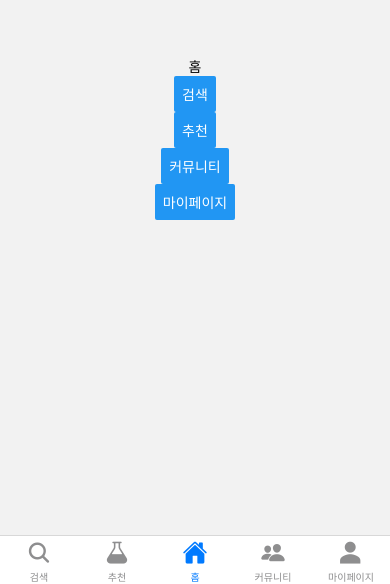
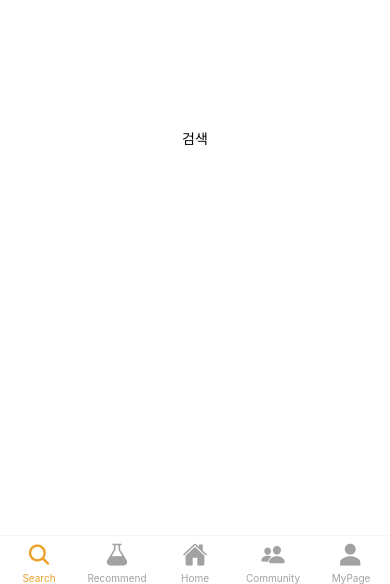
Before and after one commit to wjeongchoi/madCampWeek2, a React Native app in the folder app/: screen /Search in a window 390 px wide. Shown: the part 260-844 px from the top of the page. Built offline with nearby package versions, Linux system fonts and the light colour scheme; what @emotion/native would draw is missing.

Commit message:
:sparkles: make navigation

```diff
--- a/app/App.tsx
+++ b/app/App.tsx
@@ -1,77 +1,32 @@
-import React from "react";
-import { NavigationContainer } from "@react-navigation/native";
-import { createBottomTabNavigator } from "@react-navigation/bottom-tabs";
-import { Ionicons } from '@expo/vector-icons'; // 아이콘 라이브러리 import
+import React, { useState, useEffect } from 'react';
+import * as SplashScreen from 'expo-splash-screen';
+import * as Font from 'expo-font';
+import { RootStack } from './navigation/RootStack';
 
-import {
-  OwnRecipe,
-  CommunityMain,
-  Home,
-  UploadRecipe,
-  RecommendedKitchenState,
-  ResultRecommend,
-  SearchMain,
-  MyKitchenState,
-  MyPageMain,
-  RecommendMain,
- } from "./screens";
-
-const Tab = createBottomTabNavigator();
+const fetchFonts = () => {
+  return Font.loadAsync({
+    "Pretendard-Regular": require("./assets/fonts/Pretendard-Regular.otf"),
+    "Pretendard-Medium": require("./assets/fonts/Pretendard-Medium.otf"),
+    "Pretendard-SemiBold": require("./assets/fonts/Pretendard-SemiBold.otf"),
+    "Pretendard-Bold": require("./assets/fonts/Pretendard-Bold.otf"),    // 필요한 경우 다른 폰트 스타일도 여기에 추가
+  });
+};
 
 export default function App() {
+  const [fontLoaded, setFontLoaded] = useState(false);
+
+  useEffect(() => {
+    SplashScreen.preventAutoHideAsync(); // 스플래시 스크린을 자동으로 숨기지 않음
+    fetchFonts().then(() => {
+      setFontLoaded(true);
+      SplashScreen.hideAsync(); // 폰트 로딩 완료 후 스플래시 스크린 숨기기
+    });
+  }, []);
+
+  if (!fontLoaded) {
+    return null; // 폰트 로딩 중에는 아무것도 표시하지 않음
+  }
   return (
-    <NavigationContainer>
-      <Tab.Navigator
-        initialRouteName="홈"
-        screenOptions={{
-          headerShown: false,
-        }}>
-        <Tab.Screen
-          name="검색"
-          component={SearchMain}
-          options={{
-            tabBarIcon: ({ color, size }) => (
-              <Ionicons name="search" color={color} size={size} />
-            ),
-          }}
-        />
-        <Tab.Screen
-          name="추천"
-          component={RecommendMain}
-          options={{
-            tabBarIcon: ({ color, size }) => (
-              <Ionicons name="md-flask" color={color} size={size} />
-            ),
-          }}
-        />
-        <Tab.Screen
-          name="홈"
-          component={Home}
-          options={{
-            tabBarIcon: ({ color, size }) => (
-              <Ionicons name="home" color={color} size={size} />
-            ),
-          }}
-        />
-        <Tab.Screen
-          name="커뮤니티"
-          component={CommunityMain}
-          options={{
-            tabBarIcon: ({ color, size }) => (
-              <Ionicons name="md-people" color={color} size={size} />
-            ),
-          }}
-        />
-        <Tab.Screen
-          name="마이페이지"
-          component={MyPageMain}
-          options={{
-            tabBarIcon: ({ color, size }) => (
-              <Ionicons name="md-person-sharp" color={color} size={size} />
-            ),
-          }}
-        />
-      </Tab.Navigator>
-    </NavigationContainer>
+      <RootStack />
   );
 }
--- a/app/Screens/Home.tsx
+++ b/app/Screens/Home.tsx
@@ -1,32 +1,32 @@
 import React from 'react';
 import { View, Text, Button } from 'react-native';
-import { StackNavigationProp } from '@react-navigation/stack';
+import { useNavigation } from "@react-navigation/native";
+import { HomeTabScreenProps } from '../navigation/types';
 
-// Define the type for your navigation prop
-type HomeProps = {
-  navigation: StackNavigationProp<any, any>;
-};
 
-// Your component now uses the HomeProps type
-export const Home: React.FC<HomeProps> = ({ navigation }) => {
+export const Home: React.FC<HomeTabScreenProps<"Home">> = ({ navigation }) => {
   return (
     <View style={{ flex: 1, justifyContent: 'center', alignItems: 'center' }}>
       <Text>홈</Text>
       <Button
         title="검색"
-        onPress={() => navigation.navigate('검색')}
+        onPress={() => navigation.navigate('Search')}
+      />
+      <Button
+        title="재료 보기"
+        onPress={() => navigation.navigate('MyKitchenState')}
       />
       <Button
         title="추천"
-        onPress={() => navigation.navigate('추천')}
+        onPress={() => navigation.navigate('Recommend')}
       />
       <Button
         title="커뮤니티"
-        onPress={() => navigation.navigate('커뮤니티')}
+        onPress={() => navigation.navigate('Community')}
       />
       <Button
         title="마이페이지"
-        onPress={() => navigation.navigate('마이페이지')}
+        onPress={() => navigation.navigate('MyPage')}
       />
     </View>
   );
--- a/app/Screens/MyKitchenState.tsx
+++ b/app/Screens/MyKitchenState.tsx
@@ -1,8 +1,9 @@
 import React from 'react';
 import { View, Text, Button } from 'react-native';
 import { text } from '../styles';
+import { RootStackScreenProps } from '../navigation/types';
 
-export const MyKitchenState: React.FC = ()=> {
+export const MyKitchenState: React.FC<RootStackScreenProps<"MyKitchenState">> = ()=> {
   return (
     <View style={{ flex: 1, justifyContent: 'center', alignItems: 'center' }}>
       <Text style={[text.h1]}>내 주방 상태</Text>
--- a/app/Screens/SearchMain.tsx
+++ b/app/Screens/SearchMain.tsx
@@ -1,7 +1,8 @@
 import React from 'react';
 import { View, Text, Button } from 'react-native';
+import { HomeTabScreenProps } from '../navigation/types';
 
-export const SearchMain: React.FC = ()=> {
+export const SearchMain: React.FC<HomeTabScreenProps<"Search">> = ()=> {
   return (
     <View style={{ flex: 1, justifyContent: 'center', alignItems: 'center' }}>
       <Text>검색</Text>
--- a/app/navigation/HomeTab.tsx
+++ b/app/navigation/HomeTab.tsx
@@ -0,0 +1,75 @@
+import React from "react";
+import { useSafeAreaInsets } from "react-native-safe-area-context";
+import { Ionicons } from '@expo/vector-icons'; // 아이콘 라이브러리 import
+
+import { createBottomTabNavigator } from "@react-navigation/bottom-tabs";
+
+import type { HomeTabParamList } from "./types";
+import { bg, colors, padding, text } from "../styles";
+import {
+  CommunityMain,
+  Home,
+  MyPageMain,
+  RecommendMain,
+  SearchMain,
+} from "../screens";
+
+const Tab = createBottomTabNavigator<HomeTabParamList>();
+
+export const HomeTab: React.FC = () => {
+    const insets = useSafeAreaInsets();
+
+    return (
+        <Tab.Navigator
+        initialRouteName="Home"
+        screenOptions={{
+          headerShown: false,
+        }}>
+        <Tab.Screen
+          name="Search"
+          component={SearchMain}
+          options={{
+            tabBarIcon: ({ color, size }) => (
+              <Ionicons name="search" color={color} size={size}/>
+            ),
+          }}
+        />
+        <Tab.Screen
+          name="Recommend"
+          component={RecommendMain}
+          options={{
+            tabBarIcon: ({ color, size }) => (
+              <Ionicons name="md-flask" color={color} size={size} />
+            ),
+          }}
+        />
+        <Tab.Screen
+          name="Home"
+          component={Home}
+          options={{
+            tabBarIcon: ({ color, size }) => (
+              <Ionicons name="home" color={color} size={size} />
+            ),
+          }}
+        />
+        <Tab.Screen
+          name="Community"
+          component={CommunityMain}
+          options={{
+            tabBarIcon: ({ color, size }) => (
+              <Ionicons name="md-people" color={color} size={size} />
+            ),
+          }}
+        />
+        <Tab.Screen
+          name="MyPage"
+          component={MyPageMain}
+          options={{
+            tabBarIcon: ({ color, size }) => (
+              <Ionicons name="md-person-sharp" color={color} size={size} />
+            ),
+          }}
+        />
+      </Tab.Navigator>
+    )
+}
--- a/app/navigation/RootStack.tsx
+++ b/app/navigation/RootStack.tsx
@@ -0,0 +1,49 @@
+import React from "react";
+import { Text, View } from "react-native";
+import { NavigationContainer } from "@react-navigation/native";
+import { createStackNavigator } from "@react-navigation/stack";
+
+import { HomeTab } from "./HomeTab";
+import type { RootStackParamList } from "./types";
+import {
+  OwnRecipe,
+  UploadRecipe,
+  RecommendedKitchenState,
+  ResultRecommend,
+  MyKitchenState,
+  ManRecipe,
+} from "../screens";
+import { center, colors, fill } from "../styles";
+import { HeaderBackImage } from "./Header";
+import { AppTheme } from "../theme";
+
+const Stack = createStackNavigator<RootStackParamList>();
+
+export const RootStack: React.FC = () => {
+  return (
+    <NavigationContainer theme={AppTheme}>
+      <React.Suspense
+        fallback={
+          <View style={[fill, center]}>
+            <Text>Loading...</Text>
+          </View>
+        }
+      >
+        <Stack.Navigator initialRouteName="HomeTab">
+          <Stack.Screen
+            name="HomeTab"
+            component={HomeTab}
+            options={{ headerShown: false }}
+          />
+          <Stack.Screen name="ManRecipe" component={ManRecipe}/>
+          <Stack.Screen name="OwnRecipe" component={OwnRecipe}/>
+          <Stack.Screen name="MyKitchenState" component={MyKitchenState}/>
+          <Stack.Screen name="UploadRecipe" component={UploadRecipe}/>
+          <Stack.Screen name="ResultRecommend" component={ResultRecommend}/>
+          <Stack.Screen name="RecommendKitchenState" component={RecommendedKitchenState}/>
+
+        </Stack.Navigator>
+      </React.Suspense>
+    </NavigationContainer>
+  );
+};
--- a/app/package.json
+++ b/app/package.json
@@ -14,10 +14,12 @@
     "@react-navigation/bottom-tabs": "^6.5.11",
     "@react-navigation/native": "^6.1.9",
     "@react-navigation/stack": "^6.3.20",
-    "expo": "~49.0.15",
+    "expo": "^49.0.21",
+    "expo-splash-screen": "^0.22.0",
     "expo-status-bar": "~1.6.0",
     "react": "18.2.0",
     "react-native": "0.72.6",
+    "react-native-gesture-handler": "^2.14.0",
     "react-native-safe-area-context": "^4.8.2",
     "react-native-screens": "^3.29.0",
     "react-native-vector-icons": "^10.0.3"
```
Also changed, not shown: app/navigation/types.tsx (+41 -0 lines), 1 other file (tests, documents, lock files or other folders).
